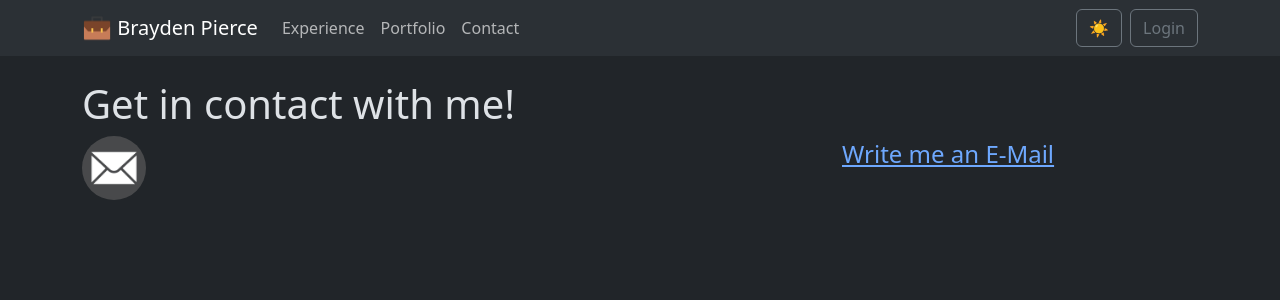
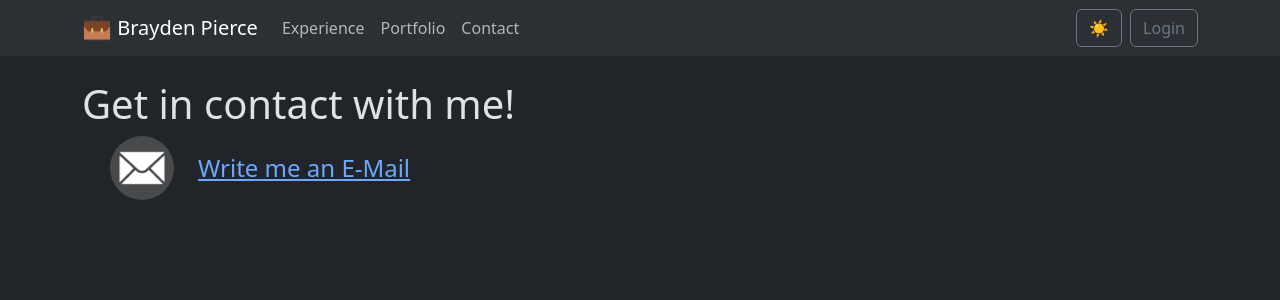
Before and after one commit to BraydenPierce/My-Portfolio-Webpage, a React (Create React App) app in the folder frontend/: page /contact in a window 1280 px wide. Shown: the top 300 px of the page. Built offline with nearby package versions, Linux system fonts and the light colour scheme.

Commit message:
Better formating

```diff
--- a/frontend/src/pages/contact.jsx
+++ b/frontend/src/pages/contact.jsx
@@ -8,12 +8,19 @@ const Contact = () => {
       <Row>
         <h1>Get in contact with me!</h1>
       </Row>
-      <Row>
-        <Col sm={8}>
-          <Image src={email} roundedCircle style={{ width: "64px", height: "64px"}}/>
+      <Row className="align-items-center ms-3">
+        <Col xs="auto" className="d-flex">
+          <Image
+            src={email}
+            roundedCircle
+            style={{ width: "64px", height: "64px" }}
+          />
         </Col>
-        <Col sm={4}>
-          <ButtonMailto label="Write me an E-Mail" mailto="mailto:piercebrayden27@gmail.com" />
+        <Col xs="auto" className="d-flex">
+          <ButtonMailto
+            label="Write me an E-Mail"
+            mailto="mailto:piercebrayden27@gmail.com"
+          />
         </Col>
       </Row>
     </Container>
```
